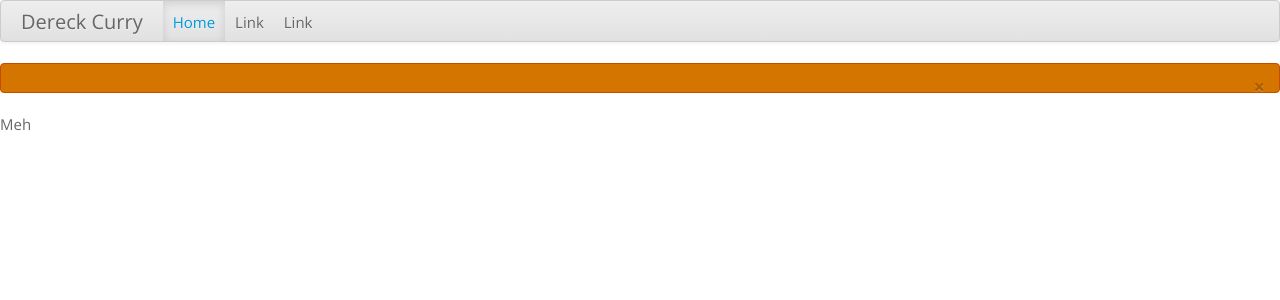
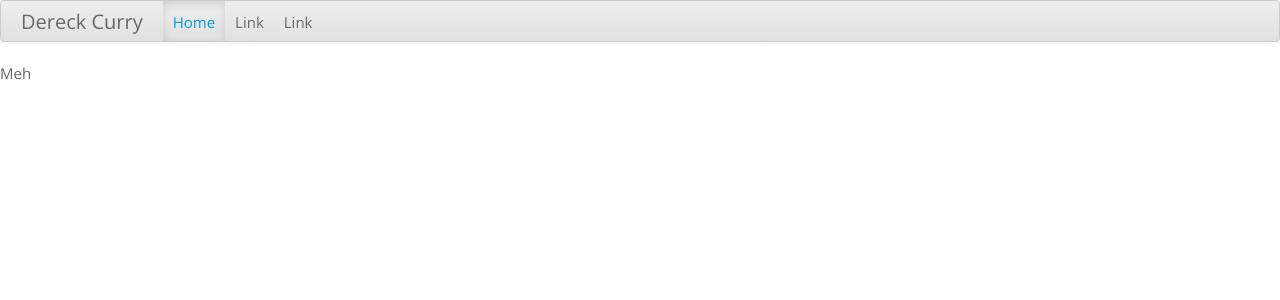
Before and after one commit to thedereck/thedereck.github.com, a Jekyll site: the page built from index.html, in a window 1280 px wide. Shown: the top 300 px of the page. Built offline with Jekyll 4.4.1, drawn with Linux system fonts in a browser that asks for light colours.

Commit message:
Learning liquid conditionals.

```diff
--- a/_config.yml
+++ b/_config.yml
@@ -1,6 +1,6 @@
 name: The Dereck
 brand: Dereck Curry
 
-alert:
+alert: false
 
 bootstrap_css: spacelab.bootstrap.min.css
--- a/_layouts/page.html
+++ b/_layouts/page.html
@@ -16,10 +16,12 @@
 				</ul>
 			</div>
 		</div>
+		{% if site.alert %}
 		<div class="alert alert-block">
 			<button type="button" class="close" data-dismiss="alert">&times;</button>
 			{{ site.alert }}
 		</div>
+		{% endif %}
 		{{ content }}
 		<script src="js/bootstrap.min.js"></script>
 	</body>
```
